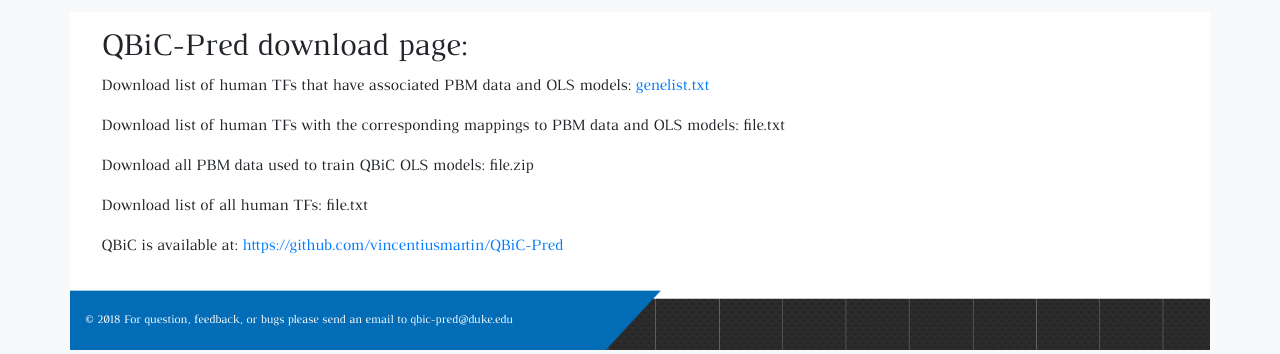
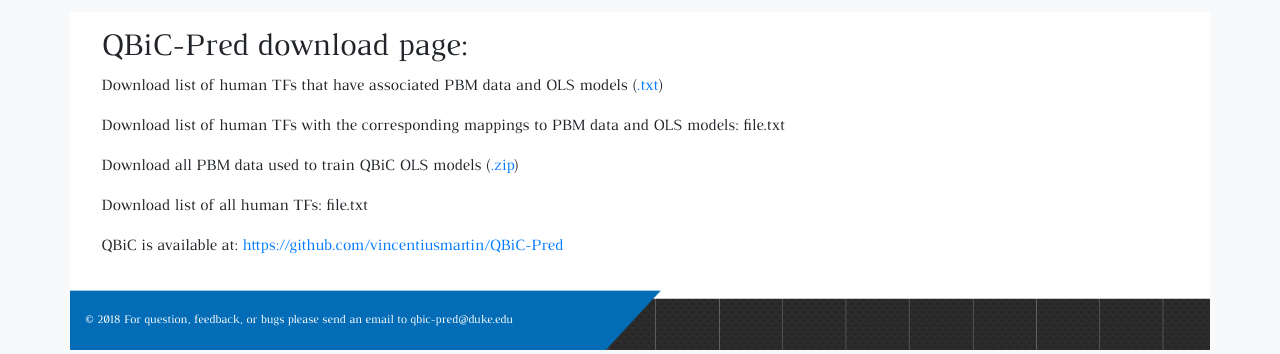
Before and after one commit to vincentiusmartin/QBiC-Pred, a Flask app: page /downloads in a window 1280 px wide. Shown: the part 78-432 px from the top of the page. Run offline with Flask 2, Linux system fonts and the light colour scheme; data that the repository does not hold is empty; parts of the project's set-up code (start-up, migrations or seed data) failed here and were passed over; some libraries are stand-ins or nearby versions.

Commit message:
download

```diff
--- a/website/app/templates/downloads.html
+++ b/website/app/templates/downloads.html
@@ -7,9 +7,9 @@
 
 <div class="modal-body">
   <h2>QBiC-Pred download page:</h2>
-  <p>Download list of human TFs that have associated PBM data and OLS models:  <a href="download/genelist.txt">genelist.txt</a></p>
+  <p>Download list of human TFs that have associated PBM data and OLS models (<a href="download/genelist.txt">.txt</a>)</p>
   <p>Download list of human TFs with the corresponding mappings to PBM data and OLS models:  file.txt </p>
-  <p>Download all PBM data used to train QBiC OLS models: file.zip</p>
+  <p>Download all PBM data used to train QBiC OLS models (<a href="download/pbmdata.zip">.zip</a>)</p>
   <p>Download list of all human TFs: file.txt</p>
 
   <p>QBiC is available at: <a href="https://github.com/vincentiusmartin/QBiC-Pred" target="_blank">https://github.com/vincentiusmartin/QBiC-Pred</a></p>
```
Also changed, not shown: 1 other file.
